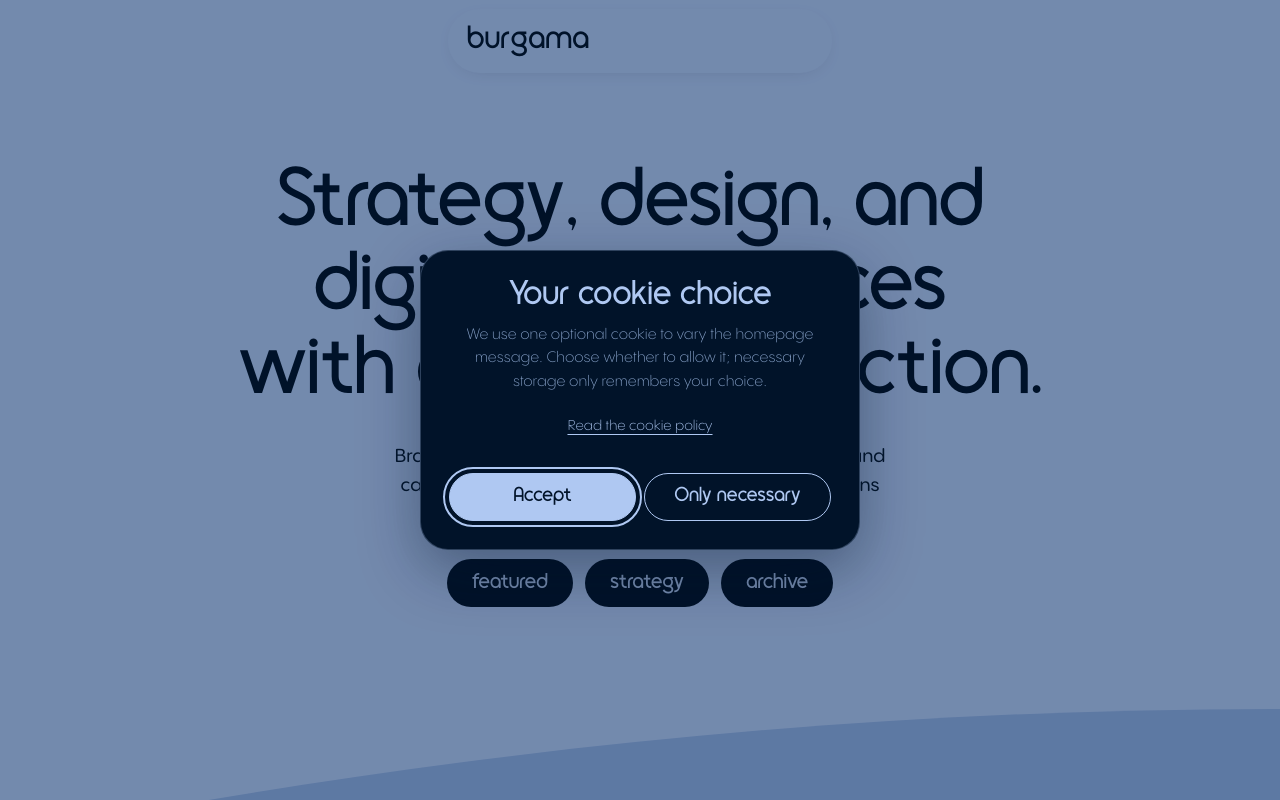
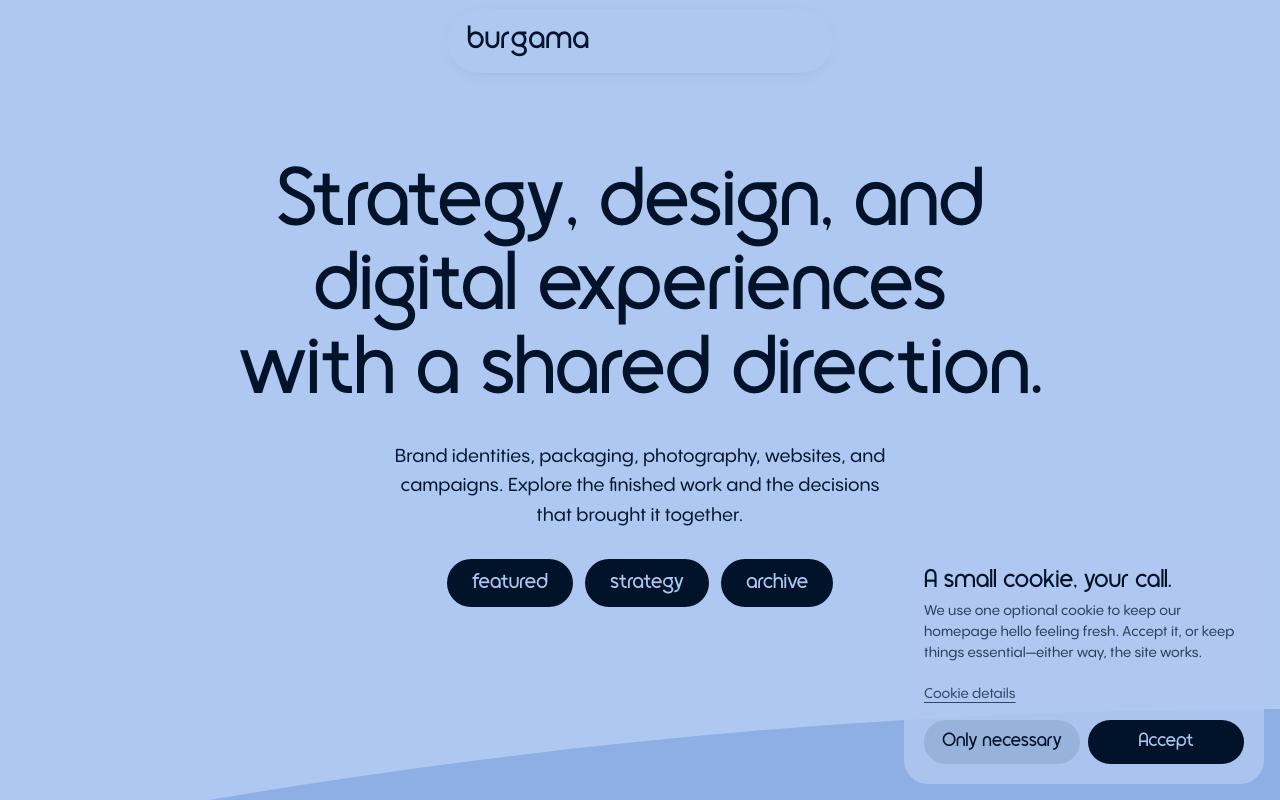
Before and after one commit to cedarandcactus/burgama-site-14.5, a Next.js app: page /work in a window 1280 px wide. Shown: the top 800 px of the page. Built offline with nearby package versions, Linux system fonts and the light colour scheme.

Commit message:
Refine cookie banner and studio introduction

```diff
--- a/app/studio/page.tsx
+++ b/app/studio/page.tsx
@@ -39,7 +39,7 @@ const TEAM = [
 export default function StudioPage() {
   return (
     <div className="studio-page">
-      <PageHero variant="centered" wordmark="The people shaping your strategy are the ones bringing it to life." titleId="about-title" intro={['You work directly with a small team across strategy, design, digital, and growth. We make the thinking behind our recommendations clear and stay involved through delivery, so you know who is responsible for the work and why each decision matters.']} nextSurface="blue-slate" />
+      <PageHero variant="centered" wordmark="The people shaping your strategy are the ones bringing it to life." titleId="about-title" intro={['Burgama brings strategy, design, digital, and growth into one close-knit team. You work directly with the people shaping and making the work—partners who ask the hard questions, turn ambition into a clear direction, and stay accountable from the first conversation to the final detail.']} nextSurface="blue-slate" />
 
       <section className="studio-band" data-surface="blue-slate" aria-labelledby="team-title">
         <div className="studio-width">
--- a/components/cookie-banner.module.css
+++ b/components/cookie-banner.module.css
@@ -1,85 +1,92 @@
 .overlay {
   position: fixed;
-  inset: 0;
+  right: max(16px, env(safe-area-inset-right, 0px));
+  bottom: max(16px, env(safe-area-inset-bottom, 0px));
   z-index: 1000;
-  display: grid;
-  place-items: center;
-  padding: max(20px, env(safe-area-inset-top)) max(16px, env(safe-area-inset-right)) max(20px, env(safe-area-inset-bottom)) max(16px, env(safe-area-inset-left));
-  background: color-mix(in srgb, var(--palette-navy) 34%, transparent);
-  animation: veil-in 220ms ease both;
+  width: min(360px, calc(100vw - 32px));
+  pointer-events: auto;
+  transform-origin: bottom right;
+  animation: card-in 620ms cubic-bezier(.16, 1, .3, 1) both;
 }
 
 .dialog {
   display: flex;
   flex-direction: column;
-  gap: 24px;
-  width: min(100%, 440px);
-  max-height: calc(100svh - 40px);
+  gap: 18px;
+  width: 100%;
+  max-height: calc(100svh - 32px);
   overflow-y: auto;
-  padding: 24px;
-  border: 1px solid color-mix(in srgb, var(--palette-powder) 26%, transparent);
-  border-radius: 28px;
-  color: var(--palette-powder);
-  background: var(--palette-navy);
-  box-shadow: 0 20px 60px color-mix(in srgb, var(--palette-navy) 38%, transparent);
-  text-align: center;
-  animation: dialog-in 320ms cubic-bezier(.22, 1, .36, 1) both;
+  padding: 20px;
+  border: 0;
+  border-radius: 24px;
+  color: var(--palette-navy);
+  background: var(--palette-powder);
+  box-shadow: none;
+  text-align: left;
 }
 
 .copy {
   display: flex;
   flex-direction: column;
-  align-items: center;
-  gap: 12px;
+  gap: 8px;
 }
 
 .copy h2 {
   margin: 0;
   font-family: var(--font-cenura), sans-serif;
-  font-size: 32px;
+  font-size: 24px;
   font-weight: 400;
-  line-height: 1;
+  line-height: 1.05;
   text-wrap: balance;
 }
 
 .copy p {
-  max-width: 38ch;
   margin: 0;
+  color: color-mix(in srgb, var(--palette-navy) 76%, transparent);
   font-family: var(--font-pangram), sans-serif;
-  font-size: 15px;
-  font-weight: 300;
-  line-height: 1.55;
+  font-size: 14px;
+  font-weight: 400;
+  line-height: 1.5;
   text-wrap: pretty;
 }
 
-.copy a {
+.footer {
+  display: flex;
+  flex-direction: column;
+  gap: 14px;
+}
+
+.footer a {
   display: inline-flex;
+  width: fit-content;
   align-items: center;
-  min-height: 44px;
-  color: inherit;
+  min-height: 24px;
+  color: color-mix(in srgb, var(--palette-navy) 72%, transparent);
   font-size: 14px;
-  font-weight: 300;
+  font-weight: 500;
   text-decoration: underline;
   text-decoration-thickness: 1px;
   text-underline-offset: .25em;
+  transition: color 180ms ease;
 }
 
 .actions {
   display: flex;
-  flex-direction: column;
   gap: 8px;
 }
 
 .actions button {
   display: inline-flex;
+  min-width: 0;
+  min-height: 44px;
+  flex: 1 1 0;
   align-items: center;
   justify-content: center;
-  min-height: 48px;
-  padding: 10px 20px;
-  border: 1px solid var(--palette-powder);
+  padding: 8px 14px;
+  border: 0;
   border-radius: 999px;
   font-family: var(--font-cenura), sans-serif;
-  font-size: 19px;
+  font-size: 18px;
   font-weight: 400;
   line-height: 1;
   cursor: pointer;
@@ -87,85 +94,84 @@
 }
 
 .accept {
-  color: var(--palette-navy);
-  background: var(--palette-powder);
+  color: var(--palette-powder);
+  background: var(--palette-navy);
 }
 
 .necessary {
-  color: var(--palette-powder);
-  background: transparent;
+  color: var(--palette-navy);
+  background: color-mix(in srgb, var(--palette-navy) 10%, transparent);
 }
 
 .actions button:focus-visible,
-.copy a:focus-visible {
-  outline: 2px solid var(--palette-powder);
+.footer a:focus-visible {
+  outline: 2px solid currentColor;
   outline-offset: 4px;
 }
 
 .overlay[data-state='leaving'] {
   pointer-events: none;
-  animation: veil-out 180ms ease both;
+  animation: card-out 620ms cubic-bezier(.16, 1, .3, 1) both;
 }
 
-.overlay[data-state='leaving'] .dialog {
-  animation: dialog-out 180ms ease both;
+@supports (backdrop-filter: blur(1px)) or (-webkit-backdrop-filter: blur(1px)) {
+  .dialog {
+    background: color-mix(in srgb, var(--palette-powder) 86%, transparent);
+    -webkit-backdrop-filter: blur(24px) saturate(.9);
+    backdrop-filter: blur(24px) saturate(.9);
+  }
 }
 
 @media (hover: hover) and (pointer: fine) {
   .accept:hover {
     color: var(--palette-powder);
-    background: transparent;
+    background: var(--palette-navy-raised);
   }
 
   .necessary:hover {
     color: var(--palette-navy);
-    background: var(--palette-powder);
+    background: color-mix(in srgb, var(--palette-navy) 18%, transparent);
+  }
+
+  .footer a:hover {
+    color: var(--palette-navy);
   }
 }
 
-@media (min-width: 520px) {
-  .dialog {
-    padding: 28px;
+@keyframes card-in {
+  from {
+    opacity: 0;
+    filter: blur(8px);
+    transform: translate3d(0, 24px, 0) scale(.96);
   }
-
-  .actions {
-    flex-direction: row;
-  }
-
-  .actions button {
-    flex: 1;
+  to {
+    opacity: 1;
+    filter: blur(0);
+    transform: none;
   }
 }
 
-@keyframes veil-in {
-  from { opacity: 0; }
-  to { opacity: 1; }
-}
-
-@keyframes veil-out {
-  from { opacity: 1; }
-  to { opacity: 0; }
-}
-
-@keyframes dialog-in {
-  from { opacity: 0; transform: translateY(14px) scale(.985); }
-  to { opacity: 1; transform: none; }
-}
-
-@keyframes dialog-out {
-  from { opacity: 1; transform: none; }
-  to { opacity: 0; transform: translateY(8px) scale(.99); }
+@keyframes card-out {
+  from {
+    opacity: 1;
+    filter: blur(0);
+    transform: none;
+  }
+  to {
+    opacity: 0;
+    filter: blur(6px);
+    transform: translate3d(0, 16px, 0) scale(.97);
+  }
 }
 
 @media (prefers-reduced-motion: reduce) {
   .overlay,
-  .dialog,
-  .overlay[data-state='leaving'],
-  .overlay[data-state='leaving'] .dialog {
-    animation: none;
+  .overlay[data-state='leaving'] {
+    animation-duration: 1ms;
   }
 
-  .actions button {
+  .actions button,
+  .footer a {
     transition: none;
   }
 }
--- a/components/cookie-banner.tsx
+++ b/components/cookie-banner.tsx
@@ -1,6 +1,6 @@
 'use client'
 
-import { useEffect, useId, useRef, useState } from 'react'
+import { useEffect, useId, useState } from 'react'
 import Link from '@/components/transition-link'
 import {
   COOKIE_CONSENT_EVENT,
@@ -16,76 +16,41 @@ type BannerState = 'hidden' | 'visible' | 'leaving'
 export function CookieBanner() {
   const titleId = useId()
   const descriptionId = useId()
-  const dialogRef = useRef<HTMLDivElement>(null)
-  const acceptRef = useRef<HTMLButtonElement>(null)
   const [state, setState] = useState<BannerState>('hidden')
 
   useEffect(() => {
     if (!getCookieConsent()) setState('visible')
   }, [])
 
-  useEffect(() => {
-    if (state !== 'visible') return
-
-    const frame = window.requestAnimationFrame(() => acceptRef.current?.focus({ preventScroll: true }))
-
-    function containFocus(event: KeyboardEvent) {
-      if (event.key === 'Escape') {
-        event.preventDefault()
-        return
-      }
-      if (event.key !== 'Tab') return
-
-      const controls = dialogRef.current?.querySelectorAll<HTMLElement>('a[href], button:not([disabled])')
-      if (!controls?.length) return
-      const first = controls[0]
-      const last = controls[controls.length - 1]
-      if (event.shiftKey && document.activeElement === first) {
-        event.preventDefault()
-        last.focus()
-      } else if (!event.shiftKey && document.activeElement === last) {
-        event.preventDefault()
-        first.focus()
-      }
-    }
-
-    document.addEventListener('keydown', containFocus)
-    return () => {
-      window.cancelAnimationFrame(frame)
-      document.removeEventListener('keydown', containFocus)
-    }
-  }, [state])
-
   function choose(value: CookieConsent) {
     setCookieConsent(value)
     if (value === 'necessary') clearHeadlinePreference()
     window.dispatchEvent(new CustomEvent<CookieConsent>(COOKIE_CONSENT_EVENT, { detail: value }))
     setState('leaving')
-    window.setTimeout(() => setState('hidden'), 180)
+    window.setTimeout(() => setState('hidden'), 620)
   }
 
   if (state === 'hidden') return null
 
   return (
-    <div className={styles.overlay} data-state={state}>
-      <div
-        ref={dialogRef}
+    <div className={styles.overlay} data-state={state} aria-hidden={state === 'leaving'} inert={state === 'leaving'}>
+      <aside
         className={styles.dialog}
-        role="dialog"
-        aria-modal="true"
         aria-labelledby={titleId}
         aria-describedby={descriptionId}
       >
         <div className={styles.copy}>
-          <h2 id={titleId}>Your cookie choice</h2>
-          <p id={descriptionId}>We use one optional cookie to vary the homepage message. Choose whether to allow it; necessary storage only remembers your choice.</p>
-          <Link href="/cookies" target="_blank" rel="noopener noreferrer" aria-label="Read the cookie policy (opens in a new tab)">Read the cookie policy</Link>
+          <h2 id={titleId}>A small cookie, your call.</h2>
+          <p id={descriptionId}>We use one optional cookie to keep our homepage hello feeling fresh. Accept it, or keep things essential—either way, the site works.</p>
         </div>
-        <div className={styles.actions}>
-          <button ref={acceptRef} className={styles.accept} type="button" onClick={() => choose('accepted')}>Accept</button>
-          <button className={styles.necessary} type="button" onClick={() => choose('necessary')}>Only necessary</button>
+        <div className={styles.footer}>
+          <Link href="/cookies">Cookie details</Link>
+          <div className={styles.actions}>
+            <button className={styles.necessary} type="button" onClick={() => choose('necessary')}>Only necessary</button>
+            <button className={styles.accept} type="button" onClick={() => choose('accepted')}>Accept</button>
+          </div>
         </div>
-      </div>
+      </aside>
     </div>
   )
 }
```
